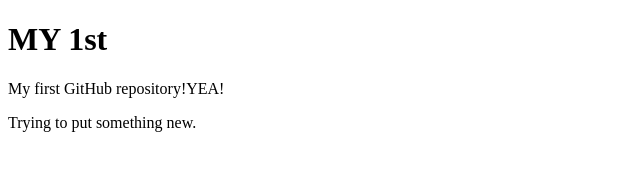
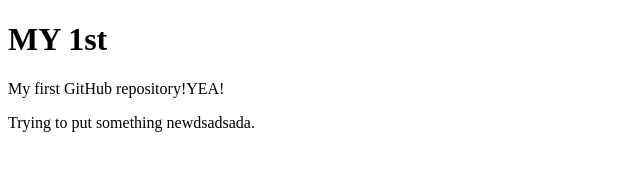
Before and after one commit to MarkoLazarov/myProjects, a plain HTML site: page index.html in a window 1280 px wide. Shown: the full height of the page, 0-640 px from the left. Drawn offline with Linux system fonts and the light colour scheme.

Commit message:
dsadsada

```diff
--- a/index.html
+++ b/index.html
@@ -6,6 +6,6 @@
     <body>
         <h1>MY 1st</h1>
         <p>My first GitHub repository!YEA!</p>
-        <p>Trying to put something new.</p>
+        <p>Trying to put something newdsadsada.</p>
     </body>
 </html>
```
